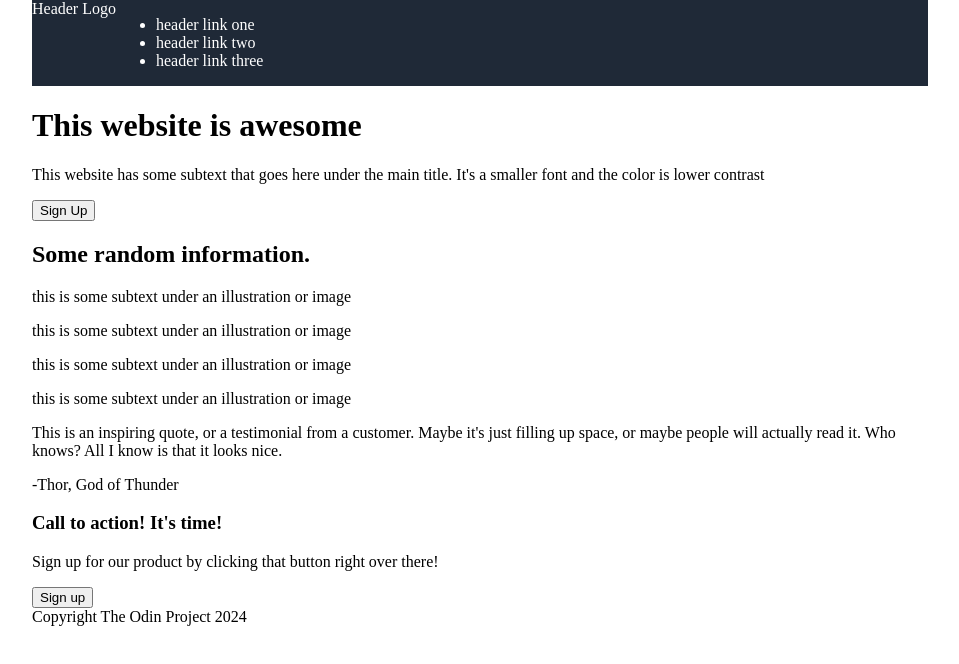
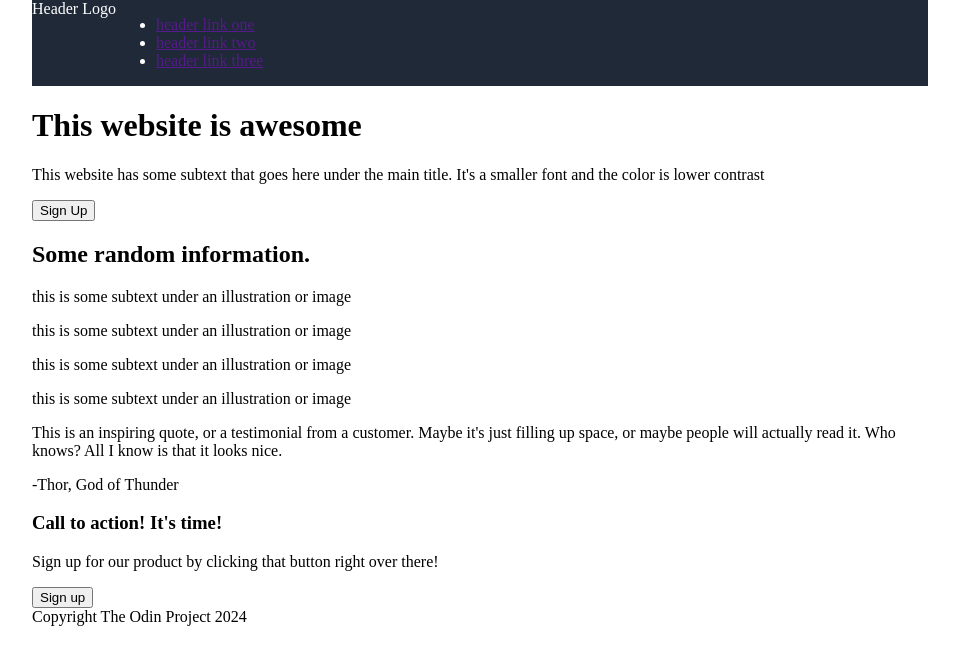
Before and after one commit to leiyue-meiyue/odin-landingpage, a plain HTML site: page index.html in a window 1280 px wide. Shown: the whole page, without its empty margins (160-1119 px from the left). Drawn offline with Linux system fonts and the light colour scheme.

Commit message:
Add <a> to header links

```diff
--- a/index.html
+++ b/index.html
@@ -14,13 +14,13 @@
         <div class="header-right">
             <ul>
                 <li>
-                    header link one
+                    <a href="">header link one</a>
                 </li>
                 <li>
-                    header link two
+                    <a href="">header link two</a>
                 </li>
                 <li>
-                    header link three
+                    <a href="">header link three</a>
                 </li>
             </ul>
         </div>
```
